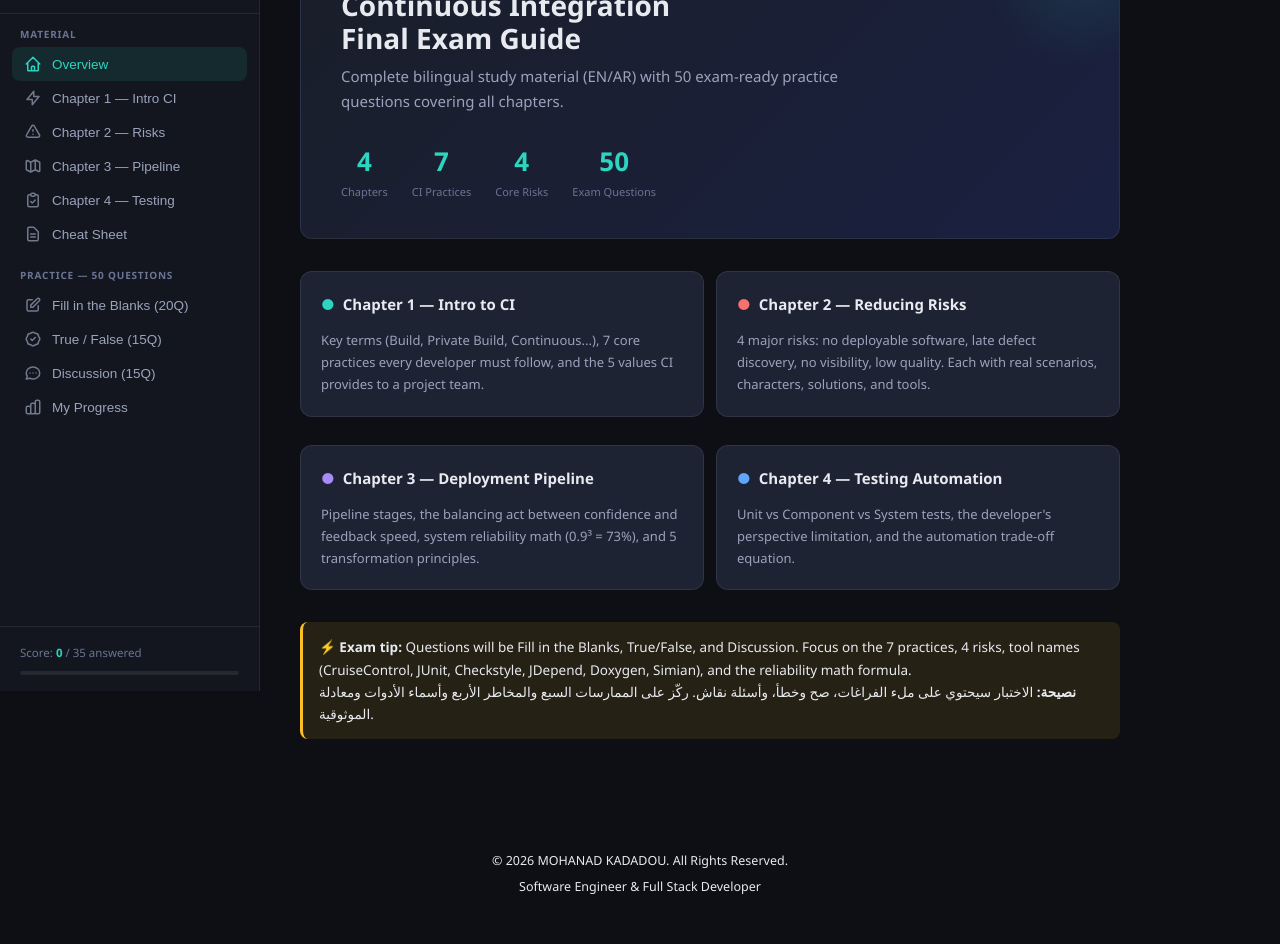
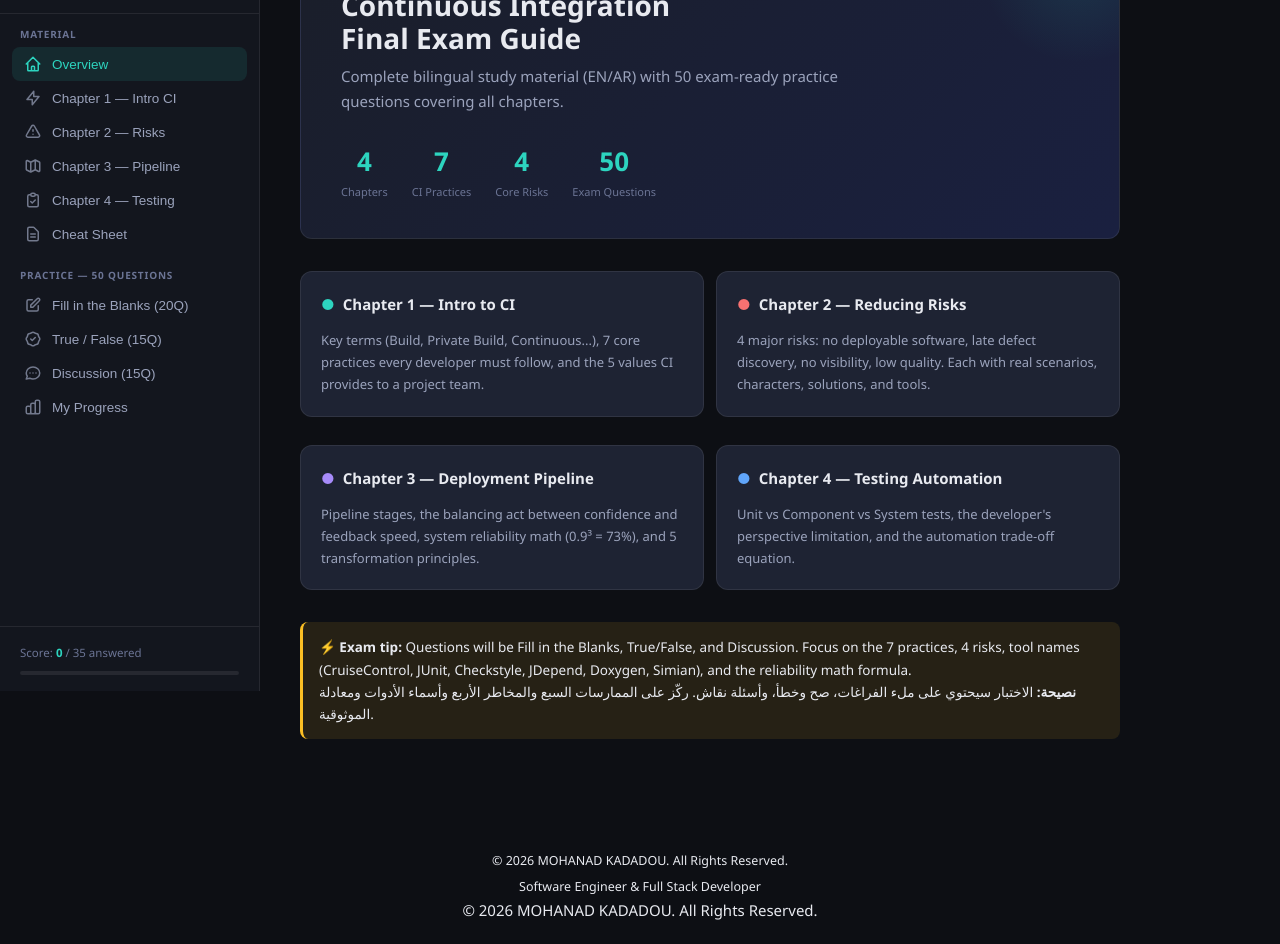
Before and after one commit to mohanadkadadou/Software-Project-Management, a plain HTML site: page index.html in a window 1280 px wide. Shown: the part 109-1053 px from the top of the page. Before the commit the page ends 1027 px from the top, so only its background shows below. Drawn offline with Linux system fonts and the light colour scheme.

Commit message:
Add top copyright bar to index.html

```diff
--- a/index.html
+++ b/index.html
@@ -1384,6 +1384,10 @@ function resetAll() {
         © <script>document.write(new Date().getFullYear())</script> MOHANAD KADADOU. All Rights Reserved.<br>
         Software Engineer & Full Stack Developer
     </small>
+<!-- Top Copyright Bar -->
+<div class="top-copyright">
+    © 2026 MOHANAD KADADOU. All Rights Reserved.
+</div>
 </footer>
 </script>
 </body>
```
